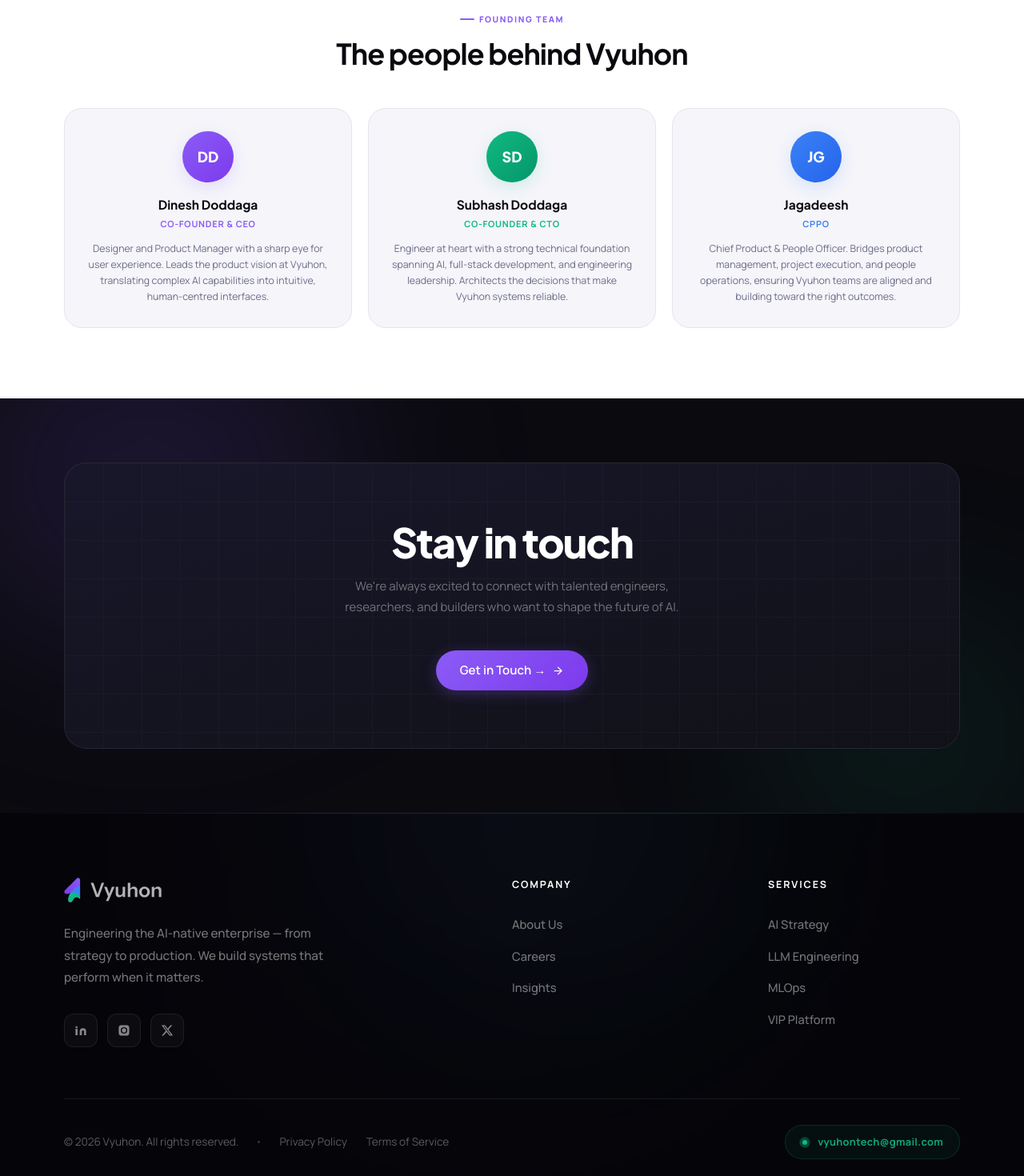
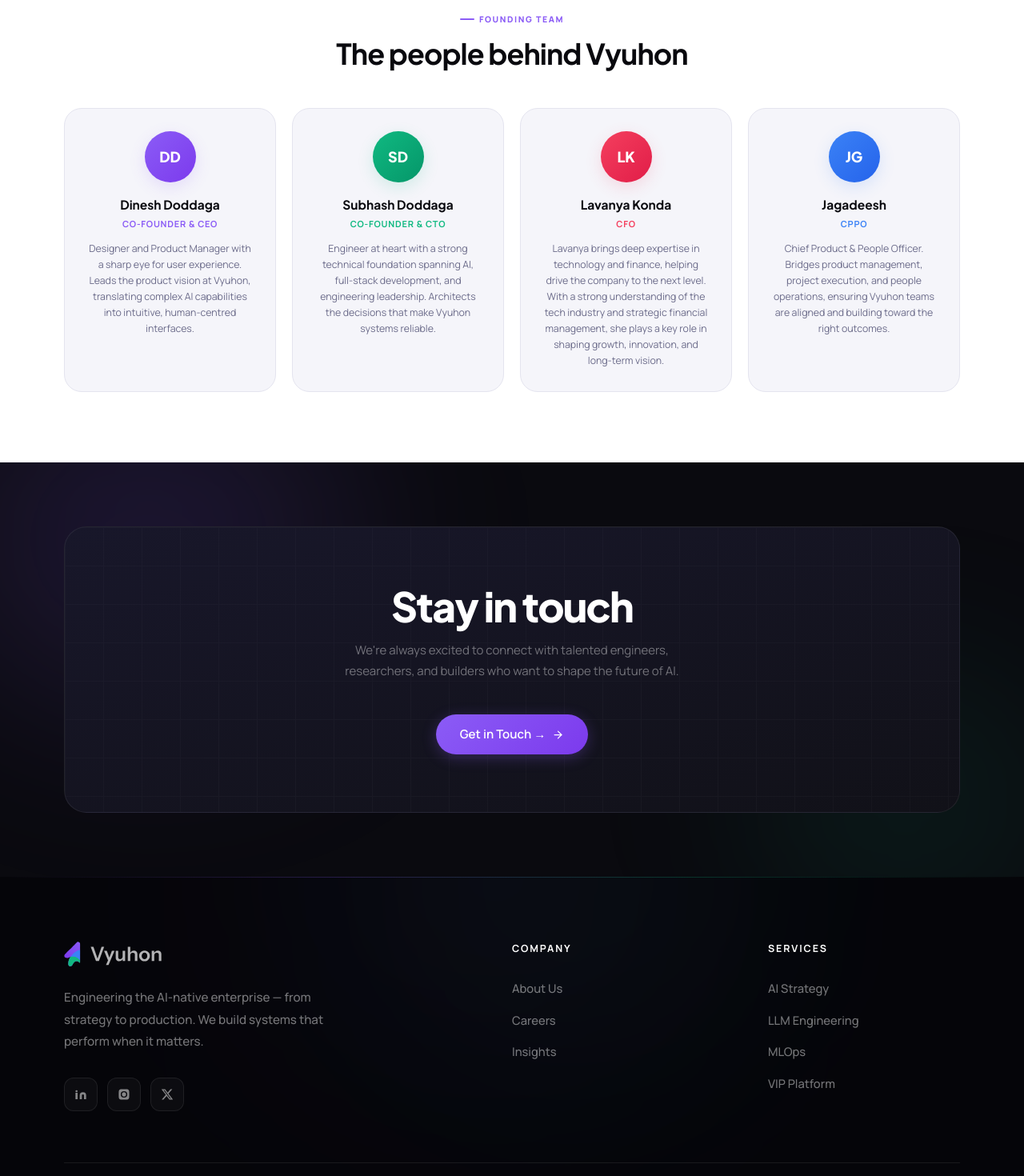
Before and after one commit to vyuhon-tech/vyuhon-v2, a React (Vite) app: page /about in a window 1280 px wide. Shown: the part 1940-3410 px from the top of the page at 80% size. Built offline with nearby package versions, Linux system fonts and the light colour scheme.

Commit message:
email change

```diff
--- a/src/components/layout/Footer.jsx
+++ b/src/components/layout/Footer.jsx
@@ -3,8 +3,8 @@ import VyuhonLogo from '../ui/VyuhonLogo'
 import Container from '../ui/Container'
 
 const COLS = [
-  { title:'Company', links:[{l:'About Us',to:'/about'},{l:'Careers',to:'/careers'},{l:'Insights',to:'/insights'}] },
-  { title:'Services', links:[{l:'AI Strategy',to:'/services'},{l:'LLM Engineering',to:'/services'},{l:'MLOps',to:'/services'},{l:'VIP Platform',to:'/ai-platform'}] },
+  { title: 'Company', links: [{ l: 'About Us', to: '/about' }, { l: 'Careers', to: '/careers' }, { l: 'Insights', to: '/insights' }] },
+  { title: 'Services', links: [{ l: 'AI Strategy', to: '/services' }, { l: 'LLM Engineering', to: '/services' }, { l: 'MLOps', to: '/services' }, { l: 'VIP Platform', to: '/ai-platform' }] },
   // { title:'Academy', links:[{l:'All Programs',to:'/academy'},{l:'AI Tech Skills',to:'/academy'},{l:'Design with AI',to:'/academy'},{l:'Team Training',to:'/academy'}] },
 ]
 
@@ -43,7 +43,7 @@ export default function Footer() {
           {/* Brand Column */}
           <div>
             <div className="mb-6">
-              <VyuhonLogo light={false} width={125}/>
+              <VyuhonLogo light={false} width={125} />
             </div>
             <p className="text-[0.95rem] leading-[1.8] max-w-[340px] mb-8 font-medium" style={{ color: 'rgba(255,255,255,0.45)' }}>
               Engineering the AI-native enterprise — from strategy to production. We build systems that perform when it matters.
@@ -60,7 +60,7 @@ export default function Footer() {
                   <svg width="16" height="16" viewBox="0 0 24 24" fill="currentColor"
                     className="relative z-10 transition-all duration-300 group-hover:scale-110 group-hover:text-white"
                     style={{ color: 'rgba(255,255,255,0.5)' }}>
-                    <path d={s.path}/>
+                    <path d={s.path} />
                   </svg>
                 </a>
               ))}
@@ -99,14 +99,14 @@ export default function Footer() {
             <Link to="#" className="hover:text-white transition-colors duration-200">Terms of Service</Link>
           </div>
 
-          <a href="mailto:vyuhontech@gmail.com" className="group flex items-center gap-3 px-5 py-2.5 rounded-full transition-all duration-300 hover:-translate-y-0.5"
-            style={{ background: 'rgba(16,185,129,0.06)', border: '1px solid rgba(16,185,129,0.18)' }}>
+          <a href="mailto:hello@vyuhon.com" className="group flex items-center gap-3 px-5 py-2.5 rounded-full transition-all duration-300 hover:-translate-y-0.5"
+            style={{ background: 'rgba(139,92,246,0.06)', border: '1px solid rgba(139,92,246,0.18)' }}>
             <div className="relative flex items-center justify-center w-2 h-2">
-              <div className="absolute inset-0 rounded-full ping-dot opacity-80" style={{ background: 'var(--teal)' }}/>
-              <div className="w-1.5 h-1.5 rounded-full relative z-10" style={{ background: 'var(--teal)' }}/>
+              <div className="absolute inset-0 rounded-full ping-dot opacity-80" style={{ background: 'var(--purple)' }} />
+              <div className="w-1.5 h-1.5 rounded-full relative z-10" style={{ background: 'var(--purple)' }} />
             </div>
-            <span className="text-[0.8rem] font-bold tracking-wide transition-colors duration-200 group-hover:text-white" style={{ color: 'rgba(16,185,129,0.9)' }}>
-            vyuhontech@gmail.com
+            <span className="text-[0.8rem] font-bold tracking-wide transition-colors duration-200 group-hover:text-white" style={{ color: 'rgba(139,92,246,0.9)' }}>
+              hello@vyuhon.com
             </span>
           </a>
 
--- a/src/pages/About.jsx
+++ b/src/pages/About.jsx
@@ -19,6 +19,14 @@ const TEAM = [
     bio: 'Engineer at heart with a strong technical foundation spanning AI, full-stack development, and engineering leadership. Architects the decisions that make Vyuhon systems reliable.',
 
     gradA: '#10B981', gradB: '#059669',
+  },
+  {
+    initials: 'LK',
+    name: 'Lavanya Konda',
+    role: 'CFO',
+    bio: 'Lavanya brings deep expertise in technology and finance, helping drive the company to the next level. With a strong understanding of the tech industry and strategic financial management, she plays a key role in shaping growth, innovation, and long-term vision.',
+
+    gradA: '#F43F5E', gradB: '#E11D48',
   },
   {
     initials: 'JG',
@@ -147,7 +155,7 @@ export default function About() {
               <div className="eyebrow mb-4">Founding Team</div>
               <h2 className="display-md text-ink">The people behind Vyuhon</h2>
             </div>
-            <div className="grid grid-cols-1 sm:grid-cols-3 gap-5">
+            <div className="grid grid-cols-1 sm:grid-cols-2 lg:grid-cols-4 gap-5">
               {TEAM.map((t, i) => (
                 <div key={i}
                   className="s3 group relative p-7 text-center rounded-[var(--r-xl)] border cursor-default transition-all duration-300 overflow-hidden"
--- a/src/pages/Contact.jsx
+++ b/src/pages/Contact.jsx
@@ -6,7 +6,7 @@ import Container from '../components/ui/Container'
 const PATHS = [
   { Icon: Briefcase, color: '#8B5CF6', bg: 'rgba(139,92,246,0.08)', title: 'Start a Project', body: "Share what you're building and we'll put together a proposal within 48 hours.", cta: 'Send brief →' },
   { Icon: Phone, color: '#10B981', bg: 'rgba(16,185,129,0.08)', title: 'Book a Discovery Call', body: 'Free 60-minute conversation to explore your AI opportunities — no obligation.', cta: 'Schedule call →' },
-  { Icon: Mail, color: '#3B82F6', bg: 'rgba(59,130,246,0.08)', title: 'Email Us', body: 'vyuhontech@gmail.com — we respond to every message personally within 2 hours.', cta: 'Open email →' },
+  { Icon: Mail, color: '#3B82F6', bg: 'rgba(59,130,246,0.08)', title: 'Email Us', body: <><span className="font-bold" style={{ color: 'var(--purple)' }}>hello@vyuhon.com</span> — we respond to every message personally within 2 hours.</>, cta: 'Open email →' },
 ]
 
 const INP_BASE = "w-full rounded-xl px-4 py-3 text-[0.875rem] outline-none transition-all duration-200"
```
